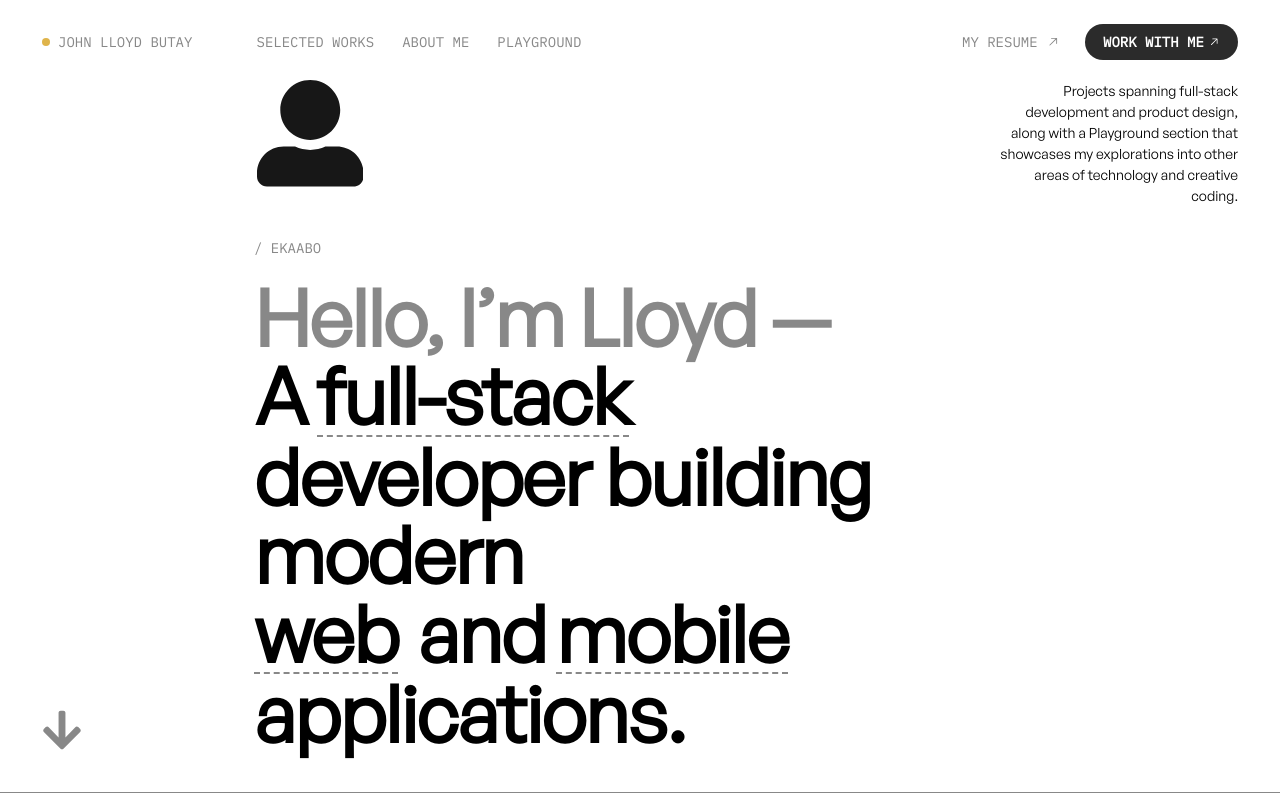
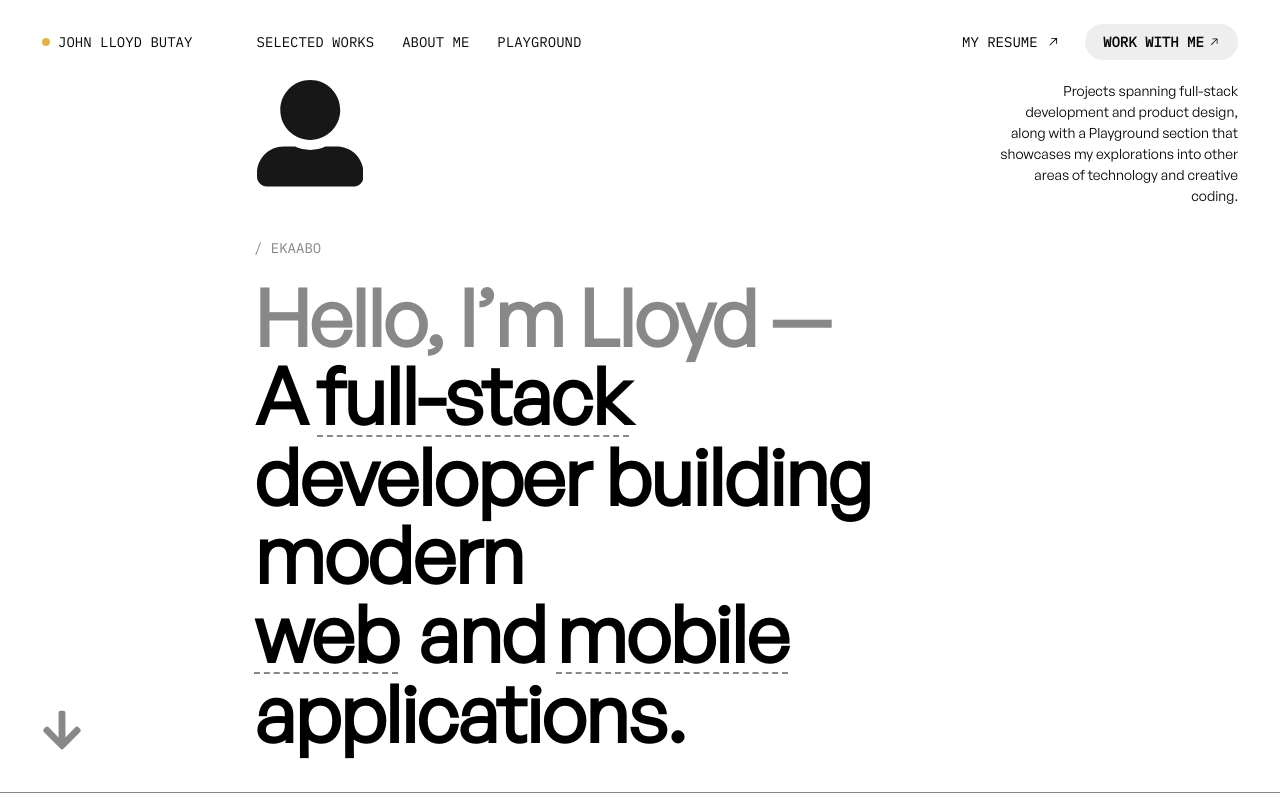
Before and after one commit to lloydbutay123/next-portfolio, a Next.js app: page /about in a window 1280 px wide. Shown: the top 800 px of the page. Built offline with nearby package versions, Linux system fonts and the light colour scheme.

Commit message:
feat(header): update UI styles based on current pathname

```diff
--- a/src/components/layout/Header.js
+++ b/src/components/layout/Header.js
@@ -4,10 +4,15 @@ import Link from "next/link";
 import { GoArrowUpRight } from "react-icons/go";
 import { motion, useMotionValueEvent, useScroll } from "motion/react";
 import { useState } from "react";
+import { usePathname } from "next/navigation";
 
 export default function Header() {
   const { scrollY } = useScroll();
   const [hidden, setHidden] = useState(false);
+
+  const pathname = usePathname();
+
+  const isHome = pathname === "/";
 
   useMotionValueEvent(scrollY, "change", (current) => {
     const previous = scrollY.getPrevious() ?? 0;
@@ -26,26 +31,28 @@ export default function Header() {
       <div className="flex items-center gap-[4em]">
         <Link href="/" className="flex items-center gap-2 lg:w-[150.53px]">
           <div className="w-[6px] h-[6px] md:w-[8px] md:h-[8px] bg-[#dfb44b] rounded-full" />
-          <span className="font-ibmplexmono text-[#888888] text-xs md:text-sm uppercase">
+          <span
+            className={`font-ibmplexmono text-xs md:text-sm uppercase ${isHome ? "text-[#888888]" : "text-[#090909]"}`}
+          >
             John Lloyd Butay
           </span>
         </Link>
         <div className="hidden lg:flex shrink-0 items-center gap-7">
           <Link
             href="/projects"
-            className="font-ibmplexmono text-sm text-[#888888] uppercase"
+            className={`font-ibmplexmono text-xs md:text-sm uppercase ${isHome ? "text-[#888888]" : "text-[#090909]"}`}
           >
             Selected works
           </Link>
           <Link
             href="/about"
-            className="font-ibmplexmono text-sm text-[#888888] uppercase"
+            className={`font-ibmplexmono text-xs md:text-sm uppercase ${isHome ? "text-[#888888]" : "text-[#090909]"}`}
           >
             About me
           </Link>
           <Link
             href="/playground"
-            className="font-ibmplexmono text-sm text-[#888888] uppercase"
+            className={`font-ibmplexmono text-xs md:text-sm uppercase ${isHome ? "text-[#888888]" : "text-[#090909]"}`}
           >
             Playground
           </Link>
@@ -56,7 +63,7 @@ export default function Header() {
         <a
           href="https://drive.google.com/drive/folders/16AhL2iwMCPaE-uFV_E3lstWNgAVkT6O5?usp=drive_link"
           target="_blank"
-          className="font-ibmplexmono hidden lg:flex items-center gap-2 text-sm text-[#888888] uppercase hover:bg-[#2b2b2b] hover:text-white transition-colors duration-300 delay-75 py-[8.4px] px-[18.2px] rounded-full"
+          className={`font-ibmplexmono hidden lg:flex items-center gap-2 text-sm uppercase transition-colors duration-300 delay-75 py-[8.4px] px-[18.2px] rounded-full ${isHome ? "text-[#888888] hover:bg-[#2b2b2b] hover:text-white" : "text-black hover:bg-[#eee] hover:text-black"}`}
         >
           My resume <GoArrowUpRight className="w-3.5 h-3.5" />
         </a>
@@ -64,7 +71,7 @@ export default function Header() {
           href="http://calendly.com/johnlloydbutay123/30min"
           target="_blank"
           rel="noopener noreferrer"
-          className="font-ibmplexmono flex items-center justify-center text-white font-extrabold uppercase text-xs md:text-sm bg-[#2b2b2b] hover:bg-[#dfb44b] hover:text-[#090909] transition-colors duration-300 delay-75 py-[8.4px] px-[18.2px] rounded-full"
+          className={`font-ibmplexmono flex items-center justify-center font-extrabold uppercase text-xs md:text-sm hover:bg-[#dfb44b] transition-colors duration-300 delay-75 py-[8.4px] px-[18.2px] rounded-full ${isHome ? "text-white bg-[#2b2b2b] hover:text-[#090909]" : "text-[#090909] bg-[#eee]"}`}
         >
           Work with me <GoArrowUpRight className="w-3 h-3 ml-1" />
         </a>
```
